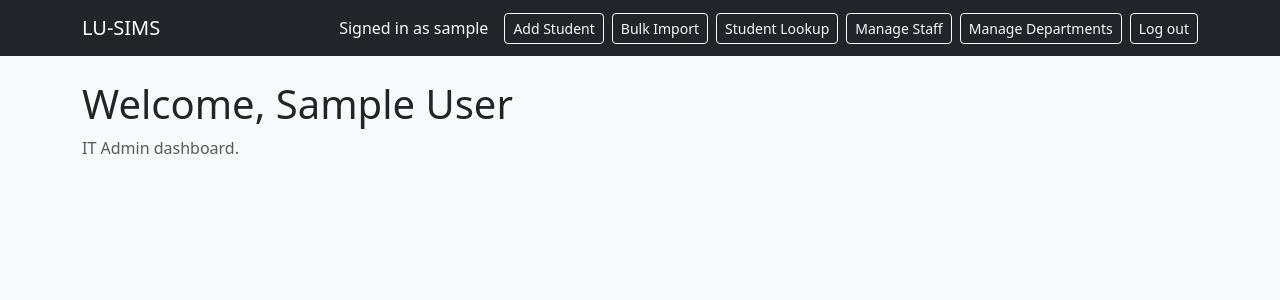
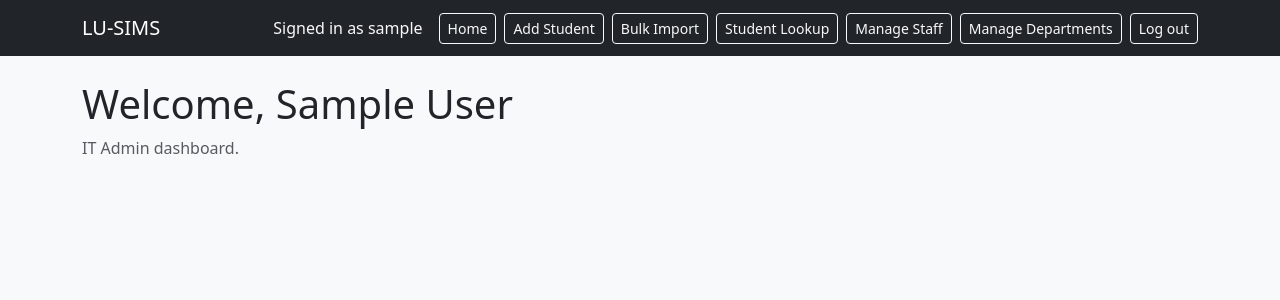
Before and after one commit to IkennaIkwuka/College_FYP, a Django app: page /dashboard/admin/ in a window 1280 px wide. Shown: the top 300 px of the page. Run offline with Django 5.2, Linux system fonts and the light colour scheme; the visitor is signed in with stand-in values (Sample User, id 1).

Commit message:
Add a Home nav button back to each role's own dashboard
The navbar brand text linked to the dashboard already, but it wasn't
obvious as a clickable "go home" control. Uses the existing dashboard
dispatcher, so one button correctly routes every role without needing
a separate link per role.

```diff
--- a/accounts/templates/accounts/base.html
+++ b/accounts/templates/accounts/base.html
@@ -13,6 +13,7 @@
             <div class="d-flex align-items-center flex-wrap">
                 {% if user.is_authenticated %}
                     <span class="navbar-text text-light me-3">Signed in as {{ user.username }}</span>
+                    <a class="btn btn-outline-light btn-sm me-2" href="{% url 'dashboard' %}">Home</a>
                     {% if user.is_admin %}
                         <a class="btn btn-outline-light btn-sm me-2" href="{% url 'accounts:register' %}">Add Student</a>
                         <a class="btn btn-outline-light btn-sm me-2" href="{% url 'students:bulk_import' %}">Bulk Import</a>
```
